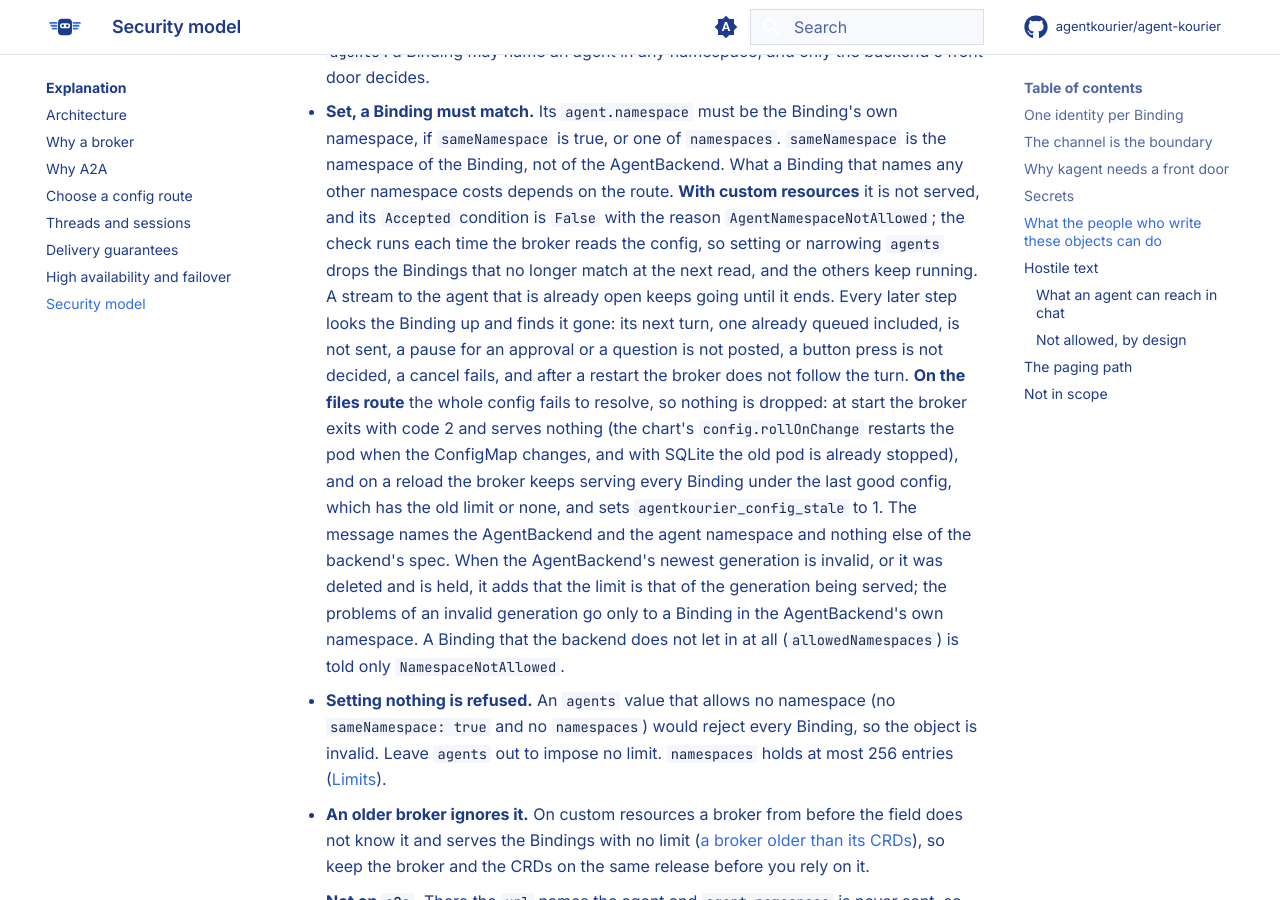
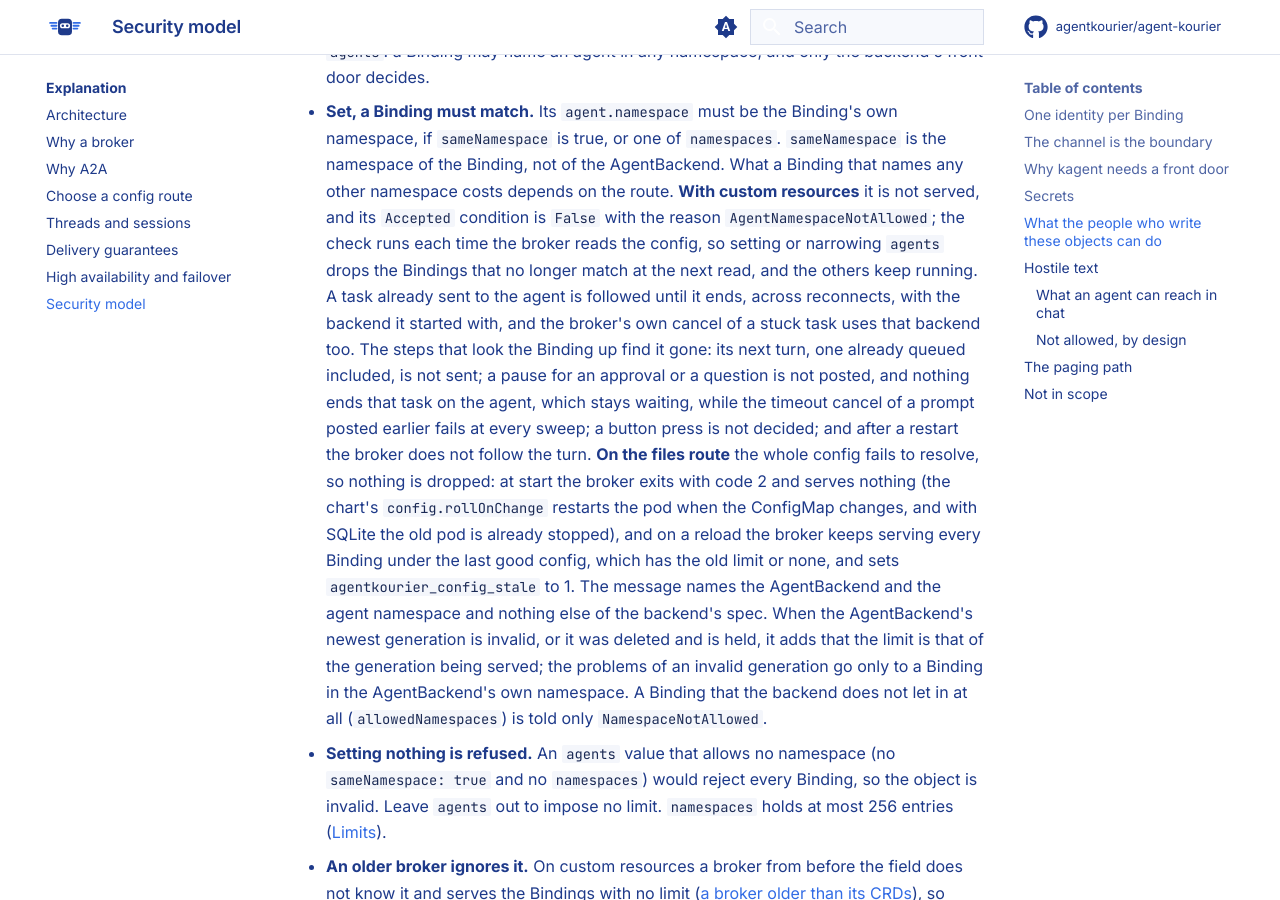
Before and after one commit to agentkourier/agent-kourier, an MkDocs documentation site: the page built from docs/explanation/security.md, in a window 1280 px wide and 900 px high, scrolled down 11682 px. Built offline with MkDocs 1.6.1 and Material for MkDocs 9.7.7, drawn with Linux system fonts in a browser that asks for light colours; comment, search, counter and statistics services are not loaded.

Commit message:
docs: a task already sent keeps its backend across reconnects when agents is narrowed
The security page said only an open stream keeps going and that a cancel fails. The runner
follows the task again after a lost stream with the backend it captured (runner.go resume) and
cancels a stuck task with it; only the steps that look the Binding up find it gone. A pause that
is not posted leaves the task waiting on the agent. The holdStarted and describedTo comments now
say what the code counts and does.

```diff
--- a/docs/explanation/security.md
+++ b/docs/explanation/security.md
@@ -254,9 +254,10 @@ spec:
 - **Left out, there is no limit.** That is how every AgentBackend behaves until you set `agents`: a Binding may name an agent in any namespace, and only the backend's front door decides.
 - **Set, a Binding must match.** Its `agent.namespace` must be the Binding's own namespace, if `sameNamespace` is true, or one of `namespaces`. `sameNamespace` is the namespace of the Binding, not of the AgentBackend.
   What a Binding that names any other namespace costs depends on the route. **With custom resources** it is not served, and its `Accepted` condition is `False` with the reason `AgentNamespaceNotAllowed`;
-  the check runs each time the broker reads the config, so setting or narrowing `agents` drops the Bindings that no longer match at the next read, and the others keep running. A stream to the agent that is already open
-  keeps going until it ends. Every later step looks the Binding up and finds it gone: its next turn, one already queued included, is not sent, a pause for an
-  approval or a question is not posted, a button press is not decided, a cancel fails, and after a restart the broker does not follow the turn. **On the files route** the whole config
+  the check runs each time the broker reads the config, so setting or narrowing `agents` drops the Bindings that no longer match at the next read, and the others keep running. A task already sent to the agent is followed
+  until it ends, across reconnects, with the backend it started with, and the broker's own cancel of a stuck task uses that backend too. The steps that look the Binding
+  up find it gone: its next turn, one already queued included, is not sent; a pause for an approval or a question is not posted, and nothing ends that task on the agent,
+  which stays waiting, while the timeout cancel of a prompt posted earlier fails at every sweep; a button press is not decided; and after a restart the broker does not follow the turn. **On the files route** the whole config
   fails to resolve, so nothing is dropped: at start the broker exits with code 2 and serves nothing (the chart's `config.rollOnChange` restarts the pod when the ConfigMap changes, and with SQLite the old pod is already stopped), and on a reload the broker keeps serving
   every Binding under the last good config, which has the old limit or none, and sets `agentkourier_config_stale` to 1. The message names the AgentBackend and the agent namespace
   and nothing else of the backend's spec. When the AgentBackend's newest generation is invalid, or it was deleted and is held, it adds that the limit is that of the generation being served; the problems of an
```
Also changed, not shown: 2 other files.
